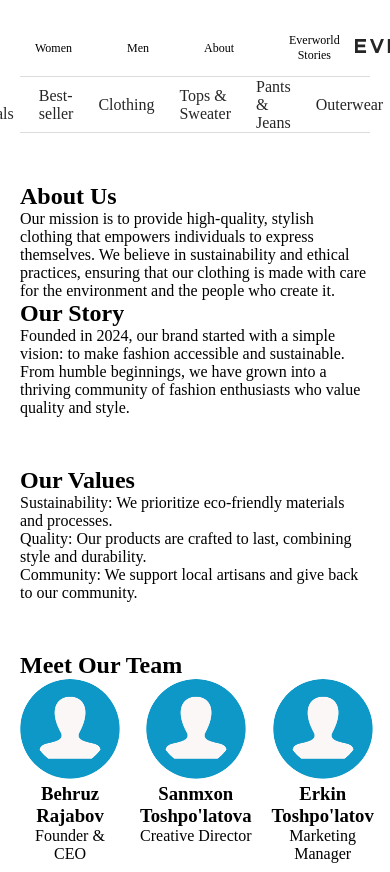
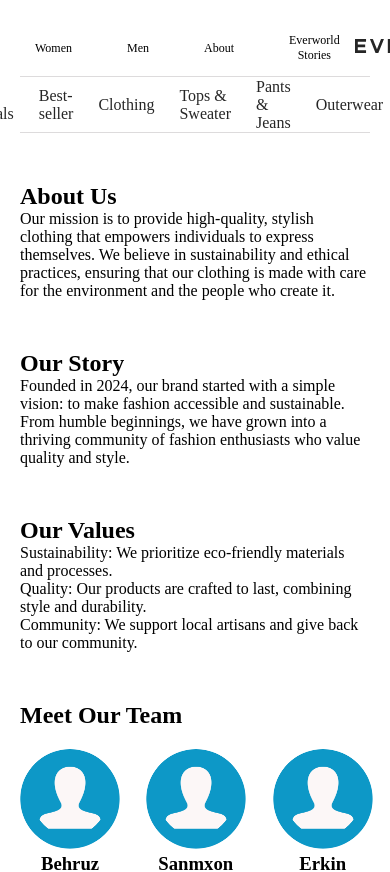
Before and after one commit to GeniusAvenue-Behruz/fashion, a React (Create React App) app: page /about in a window 390 px wide. Shown: the top 872 px of the page. Built offline with nearby package versions, Linux system fonts and the light colour scheme; a web font is replaced by a local one.

Commit message:
modified:   src/index.css 	modified:   src/media.css     Responsive qilindi va telefon uchun ham hammasi ishlavoti

```diff
--- a/src/index.css
+++ b/src/index.css
@@ -94,7 +94,7 @@ li {
   height: 56px;
   display: flex;
   justify-content: space-between;
-  align-items: center;
+  align-items: center !important;
 
   ul {
     display: flex;
@@ -1222,7 +1222,7 @@ body {
   }
 }
 .blog-context {
-  margin: 100px auto;
+  /* margin: 100px auto; */
   text-align: center;
   padding: 20px;
 }
@@ -1235,23 +1235,9 @@ body {
 .cards-container {
   display: grid;
   grid-template-columns: repeat(3, 1fr);
-  /* 3 items per row */
-  gap: 60px 20px;
+  gap: 60px 0px;
 }
 
-@media (max-width: 900px) {
-  .cards-container {
-    grid-template-columns: repeat(2, 1fr);
-    /* 2 items per row on medium screens */
-  }
-}
-
-@media (max-width: 600px) {
-  .cards-container {
-    grid-template-columns: 1fr;
-    /* 1 item per row on small screens */
-  }
-}
 .card {
   width: 300px;
   border: none;
@@ -1370,14 +1356,16 @@ body {
   ul{
     list-style: none;
   }
+
 }
-
-.about-section,
-.values-section,
-.team-section,
-.contact-section {
+.team-section{
+  h2 {
+      margin-bottom: 20px;
+    }
+}
+h1, h2 {
   margin-top: 50px;
-  margin-bottom: 40px;
+  /* margin-bottom: 40px; */
 }
 
 .team-members {
--- a/src/media.css
+++ b/src/media.css
@@ -22,7 +22,7 @@
 }
 
 /* Tablets - Between 768px and 992px */
-@media (max-width: 992px) and (min-width: 768px) {
+@media (max-width: 1100px) and (min-width: 768px) {
     .nav__options-menu {
         gap: 15px;
     }
@@ -46,6 +46,12 @@
     .favorites__slider .favorites__grid-item img {
         min-height: 300px;
     }
+
+    .cards-container {
+        grid-template-columns: repeat(2, 1fr) !important;
+        width: 100%;
+    }
+
 }
 
 /* Small tablets and large smartphones - Between 576px and 768px */
@@ -108,6 +114,10 @@
                 max-width: 200px !important;
             }
         }
+    }
+        .cards-container {
+            grid-template-columns: 2fr !important;
+            /* 1 item per row on small screens */
         }
 }
 
@@ -245,51 +255,80 @@
             font-size: 10px !important;
         }
     }
-    .listing__grid{
+
+    .listing__grid {
         grid-template-columns: 1fr !important;
         gap: 0;
-        .listing__gallery{
+
+        .listing__gallery {
             width: 100%;
             display: flex;
             flex-wrap: wrap;
-            img{
+
+            img {
                 max-width: 140px;
                 max-height: 140px;
                 margin: 0 !important;
             }
         }
     }
+
     .listing__grid-data {
         padding: 0 !important;
-            .data__header{
+
+        .data__header {
             justify-content: start;
             flex-direction: column;
-                h1{
+
+            h1 {
                 font-size: 20px;
                 line-height: 25px;
             }
-                .price{
+
+            .price {
                 font-size: 16px;
                 line-height: 25px;
             }
         }
-            .rating__star{
+
+        .rating__star {
             width: 10px;
             height: 10px;
         }
-            .listing__rating{
+
+        .listing__rating {
             /* width: 300px !important; */
         }
-            .listing__size-header{
+
+        .listing__size-header {
             /*  */
         }
+
         .listing__size-flex {
             flex-wrap: wrap;
         }
-            .listing__button{
-                button{
+
+        .listing__button {
+            button {
                 width: 60% !important;
             }
         }
     }
+
+    .about-page {
+        .team-section {
+            h2 {
+                margin-bottom: 20px;
             }
+
+            .team-members {
+                display: flex;
+                flex-direction: column;
+            }
+        }
+    }
+
+    .cards-container {
+        grid-template-columns: 1fr !important;
+    }
+}
```
Lines whose indentation alone changed are shown as unchanged.
